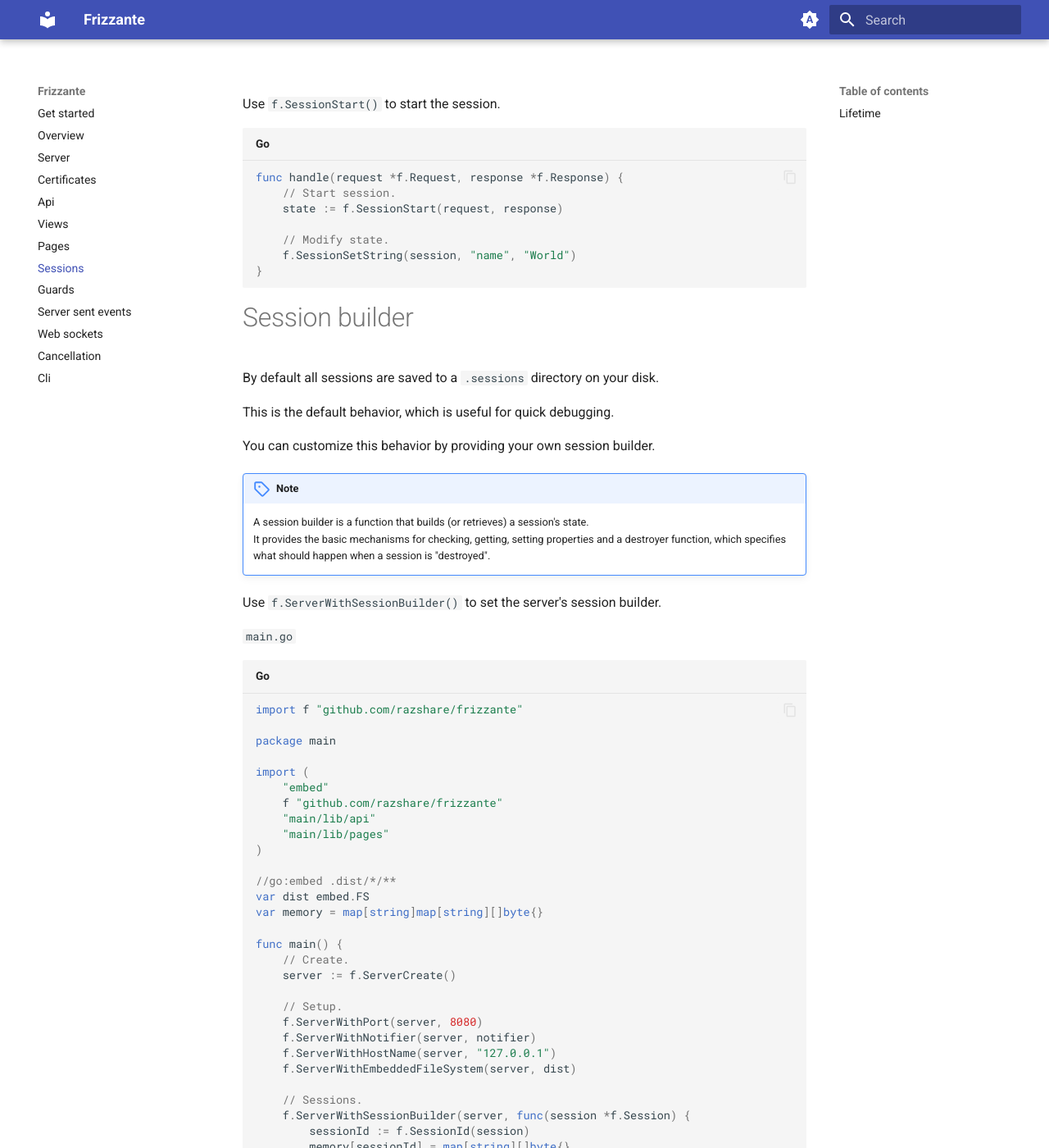
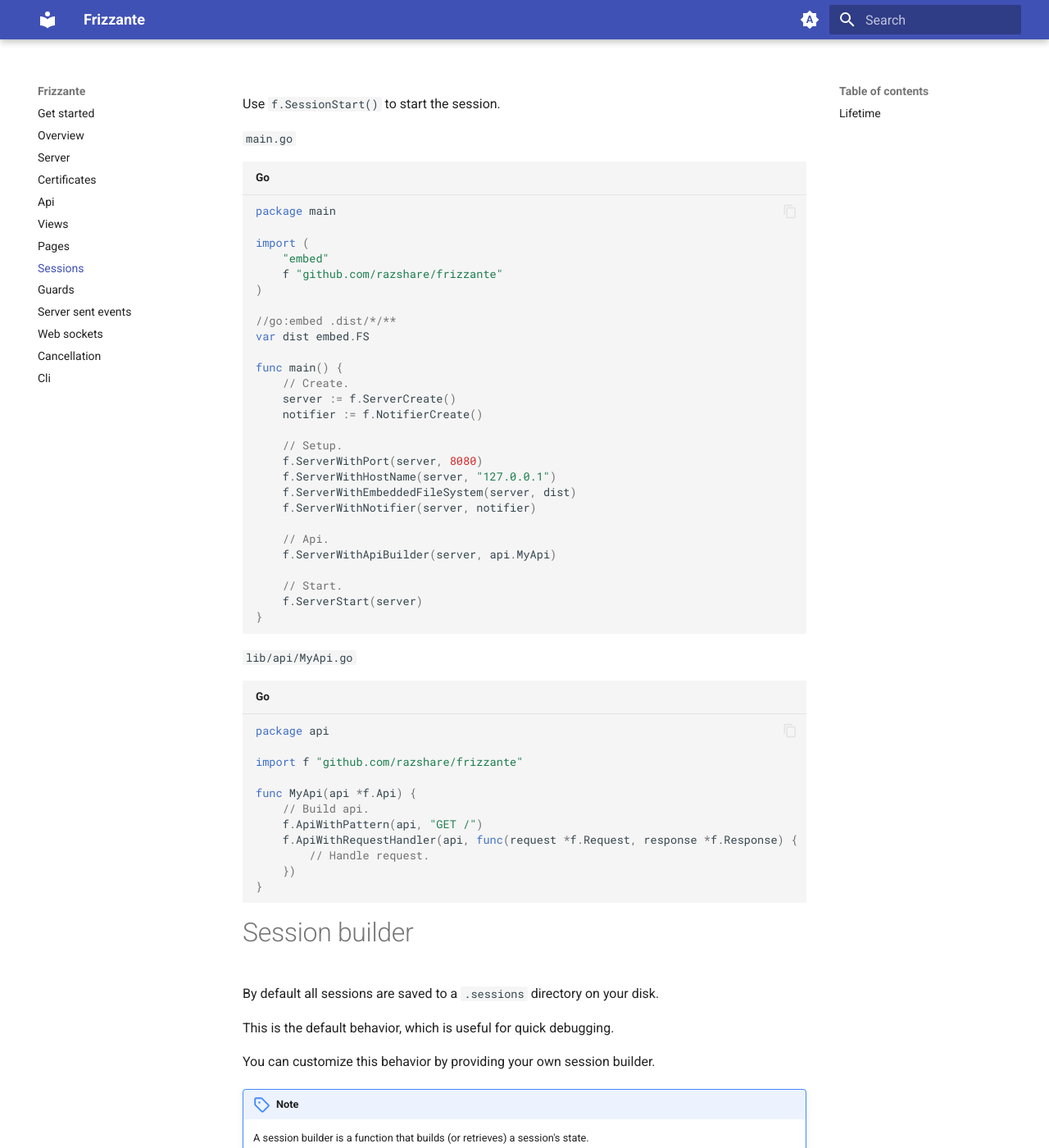
Before and after one commit to razshare/frizzante-docs, an MkDocs documentation site: the page built from docs/sessions.md, in a window 1280 px wide and 1400 px high. Shown: the whole window at 82% size. Built offline with MkDocs 1.6.1 and Material for MkDocs 9.7.7, drawn with Linux system fonts in a browser that asks for light colours.

Commit message:
chore(docs): update sessions.

````diff
--- a/docs/sessions.md
+++ b/docs/sessions.md
@@ -1,12 +1,49 @@
 Use `f.SessionStart()` to start the session.
 
+
+`main.go`
 ```go
-func handle(request *f.Request, response *f.Response) {
-    // Start session.
-    state := f.SessionStart(request, response)
+package main
 
-	// Modify state.
-	f.SessionSetString(session, "name", "World")
+import (
+	"embed"
+	f "github.com/razshare/frizzante"
+)
+
+//go:embed .dist/*/**
+var dist embed.FS
+
+func main() {
+	// Create.
+	server := f.ServerCreate()
+	notifier := f.NotifierCreate()
+
+	// Setup.
+	f.ServerWithPort(server, 8080)
+	f.ServerWithHostName(server, "127.0.0.1")
+	f.ServerWithEmbeddedFileSystem(server, dist)
+	f.ServerWithNotifier(server, notifier)
+
+	// Api.
+	f.ServerWithApiBuilder(server, api.MyApi)
+
+	// Start.
+	f.ServerStart(server)
+}
+```
+
+`lib/api/MyApi.go`
+```go
+package api
+
+import f "github.com/razshare/frizzante"
+
+func MyApi(api *f.Api) {
+    // Build api.
+    f.ApiWithPattern(api, "GET /")
+    f.ApiWithRequestHandler(api, func(request *f.Request, response *f.Response) {
+        // Handle request.
+    })
 }
 ```
 
````
